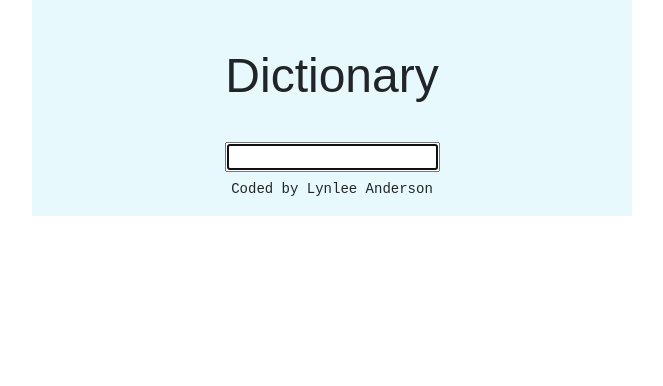
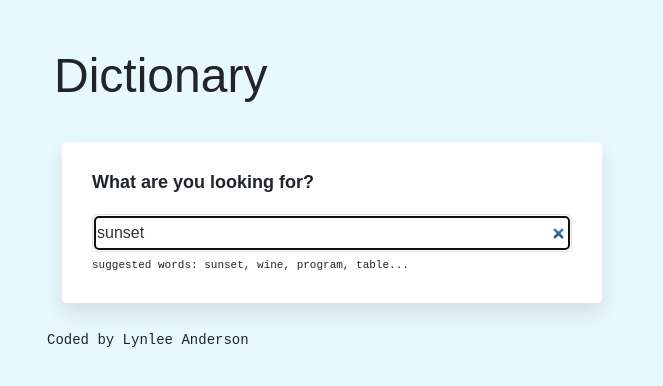
Before and after one commit to Lynlee21/dictionary-project, a React (Create React App) app: page / in a window 1280 px wide. Shown: the top 386 px of the page, without its empty margins (308-971 px from the left). Built offline with nearby package versions, Linux system fonts and the light colour scheme; no server answers.

Commit message:
Styled app

```diff
--- a/src/App.css
+++ b/src/App.css
@@ -10,11 +10,13 @@
 }
 
 .App {
-  background-color: #e8f9fd;
   display: block;
   font-family: Arial, Helvetica, sans-serif;
   margin: 0 auto;
   max-width: 600px;
   padding: 10px;
-  text-align: center;
 }
+
+body {
+  background-color: #e8f9fd;
+}
--- a/src/App.js
+++ b/src/App.js
@@ -8,7 +8,7 @@
         <header className="App-header">Dictionary</header>
       </div>
       <main>
-        <Dictionary />
+        <Dictionary defaultKeyword="sunset" />
       </main>
       <footer className="App-footer">
         <small>Coded by Lynlee Anderson</small>
--- a/src/Dictionary.css
+++ b/src/Dictionary.css
@@ -1,3 +1,27 @@
-.dictionary {
-  text-align: center;
+.Dictionary section {
+  background: white;
+  padding: 30px;
+  border-radius: 5px;
+  box-shadow: 0px 10px 20px rgba(0, 0, 0, 0.1);
+  margin: 20px;
 }
+
+.Dictionary input {
+  width: 100%;
+  border-radius: 6px;
+  padding: 6px 4px;
+  border: 1px solid #ddd;
+  color: #333;
+}
+
+.Dictionary .hint {
+  font-size: 11px;
+  font-family: monospace;
+  margin-top: 5px;
+}
+
+.Dictionary h1 {
+  font-size: 18px;
+  font-weight: bold;
+  margin-bottom: 20px;
+}
--- a/src/Dictionary.js
+++ b/src/Dictionary.js
@@ -3,33 +3,56 @@
 import "./Dictionary.css";
 import Results from "./Results";
 
-export default function Dictionary() {
-  let [keyword, setKeyword] = useState("");
+export default function Dictionary(props) {
+  let [keyword, setKeyword] = useState(props.defaultKeyword);
   let [results, setResults] = useState(null);
+  let [loaded, setLoaded] = useState(false);
 
   function handleResponse(response) {
-    console.log(response);
     setResults(response.data[0]);
   }
 
-  function search(event) {
-    event.preventDefault();
-
+  function search() {
     let apiURL = `https://api.dictionaryapi.dev/api/v2/entries/en/${keyword}`;
     axios.get(apiURL).then(handleResponse);
   }
 
+  function handleSubmit(event) {
+    event.preventDefault();
+    search();
+  }
+
   function handleKeywordChange(event) {
-    console.log(event.target.value);
     setKeyword(event.target.value);
   }
 
+  function load() {
+    setLoaded(true);
+    search();
+  }
+
+  if (loaded) {
     return (
       <div className="Dictionary">
-      <form onSubmit={search}>
-        <input type="search" autoFocus={true} onChange={handleKeywordChange} />
+        <section>
+          <h1>What are you looking for?</h1>
+          <form onSubmit={handleSubmit}>
+            <input
+              type="search"
+              autoFocus={true}
+              onChange={handleKeywordChange}
+              defaultValue={props.defaultKeyword}
+            />
           </form>
+          <div className="hint">
+            suggested words: sunset, wine, program, table...
+          </div>
+        </section>
         <Results results={results} />
       </div>
     );
+  } else {
+    load();
+    return "Loading";
   }
+}
--- /dev/null
+++ b/src/Meaning.css
@@ -0,0 +1,10 @@
+.Meaning h3 {
+  font-size: 24px;
+  line-height: 1.5;
+  font-weight: bold;
+}
+
+.Meaning .example {
+  opacity: 0.7;
+  font-style: italic;
+}
--- a/src/Meaning.js
+++ b/src/Meaning.js
@@ -1,23 +1,17 @@
 import React from "react";
 import Synonyms from "./Synonyms";
+import "./Meaning.css";
 
 export default function Meaning(props) {
-  console.log(props.meaning);
   return (
     <div className="Meaning">
       <h3>{props.meaning.partOfSpeech}</h3>
       {props.meaning.definitions.map(function (definition, index) {
         return (
           <div key={index}>
-            <p>
-              <strong>Definition: </strong>
-              {definition.definition}
-              <br />
-              <strong>Example: </strong>
-              <em>{definition.example}</em>
-              <br />
-              <Synonyms synonyms={definition.synonyms} />
-            </p>
+            <div className="definition">{definition.definition}</div>
+            <div className="example">{definition.example}</div>
+            <Synonyms synonyms={definition.synonyms} />
           </div>
         );
       })}
--- /dev/null
+++ b/src/Phonetic.css
@@ -0,0 +1,25 @@
+.Phonetic {
+  margin-bottom: 20px 0;
+}
+
+.Phonetic a {
+  border: 1px solid #ddd;
+  text-decoration: none;
+  font-size: 13px;
+  font-weight: bold;
+  padding: 10px 20px;
+  border-radius: 20px;
+  transition: all 150ms ease-in-out;
+  margin-right: 10px;
+  color: black;
+}
+
+.Phonetic a:hover {
+  background: #0aa1dd;
+  color: white;
+}
+
+.Phonetic .text {
+  opacity: 0.7;
+  font-weight: bold;
+}
--- a/src/Phonetic.js
+++ b/src/Phonetic.js
@@ -1,4 +1,5 @@
 import React from "react";
+import "./Phonetic.css";
 
 export default function Phonetic(props) {
   return (
@@ -6,8 +7,7 @@
       <a href={props.phonetic.audio} targer="_blank">
         Listen
       </a>
-      <br />
-      {props.phonetic.text}
+      <span className="text">{props.phonetic.text}</span>
     </div>
   );
 }
--- /dev/null
+++ b/src/Results.css
@@ -0,0 +1,5 @@
+.Results h2 {
+  font-size: 36px;
+  font-weight: bold;
+  line-height: 1.5;
+}
--- a/src/Results.js
+++ b/src/Results.js
@@ -1,11 +1,13 @@
 import React from "react";
 import Meaning from "./Meaning";
 import Phonetic from "./Phonetic";
+import "./Results.css";
 
 export default function Result(props) {
   if (props.results) {
     return (
       <div className="Results">
+        <section>
           <h2>{props.results.word}</h2>
           {props.results.phonetics.map(function (phonetic, index) {
             return (
@@ -14,11 +16,12 @@
               </div>
             );
           })}
+        </section>
         {props.results.meanings.map(function (meaning, index) {
           return (
-            <div key={index}>
+            <section key={index}>
               <Meaning meaning={meaning} />
-            </div>
+            </section>
           );
         })}
       </div>
--- /dev/null
+++ b/src/Synonym.css
@@ -0,0 +1,9 @@
+.Synonym {
+  margin: 15px 0 0;
+  padding: 0;
+}
+
+.Synonym li {
+  display: inline-block;
+  padding-right: 15px;
+}
--- a/src/Synonyms.js
+++ b/src/Synonyms.js
@@ -1,4 +1,5 @@
 import React from "react";
+import "./Synonym.css"
 
 export default function Synonyms(props) {
   if (props.synonyms) {
```
Lines whose indentation alone changed are shown as unchanged.
